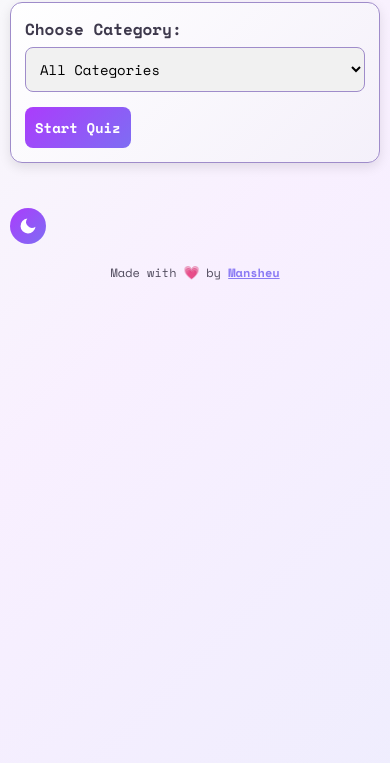
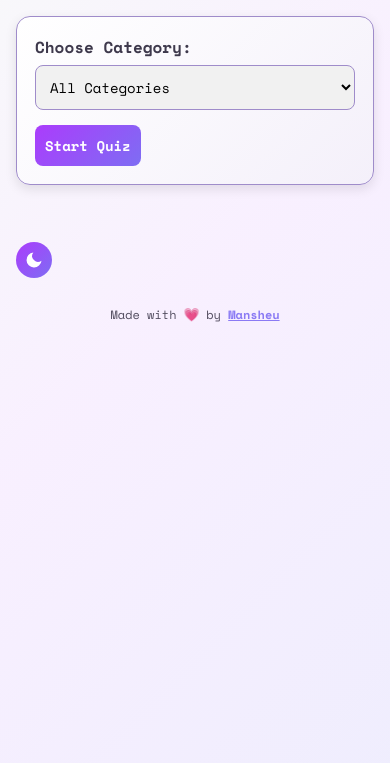
Before and after one commit to Mansheu/Islamic-Quiz-App, a plain HTML site: page index.html in a window 390 px wide. Shown: the part 81-844 px from the top of the page. Drawn offline with nearby package versions, Linux system fonts and the light colour scheme.

Commit message:
Update mobile layout and controls

```diff
--- a/styles.css
+++ b/styles.css
@@ -341,28 +341,28 @@ button.correct-blink {
 
 /* Responsive */
 @media (max-width: 600px) {
-  /* allow the page to scroll on small screens */
+  /* allow natural scroll on small screens */
   html, body {
-    min-height: 100vh;
-    height: auto;       /* let page grow beyond viewport when needed */
-    overflow-y: auto;   /* enable vertical scrolling */
+    min-height: 100%;
+    height: auto;
+    overflow-y: auto;
   }
 
   .container {
-    padding: 10px;
-    height: auto; /* no longer force full viewport */
+    padding: 16px;
+    min-height: 100vh;
     display: flex;
     flex-direction: column;
-    justify-content: flex-start; /* let content flow naturally */
-    gap: 8px;
+    justify-content: flex-start;
+    gap: 16px;
   }
 
   .card {
-    margin-bottom: 12px;
-    padding: 14px;
-    border-radius: 12px;
+    margin-bottom: 16px;
+    padding: 18px;
+    border-radius: 14px;
     box-shadow: 0 4px 12px rgba(0,0,0,0.10);
-    max-height: none; /* allow cards to expand and push page to scroll */
+    max-height: none;
   }
 
   /* compact headings and text */
```
